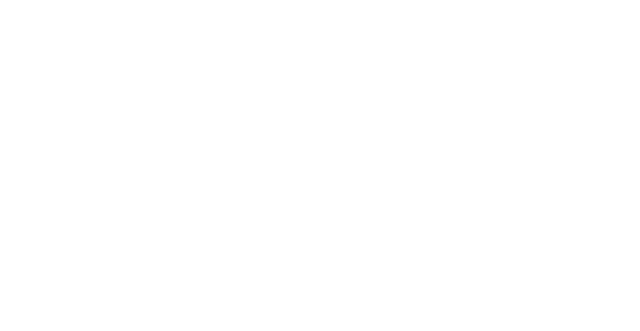
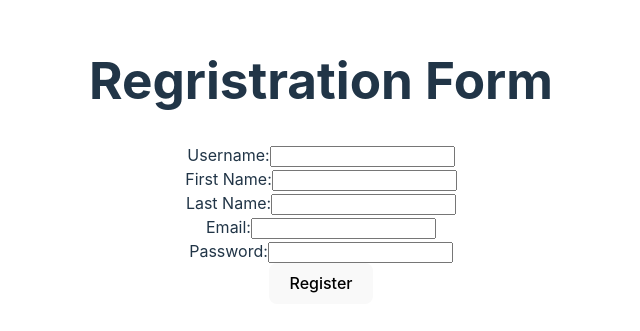
Before and after one commit to Gucci-Man/Capstone-II, a React (Vite) app in the folder frontend/: page /register in a window 1280 px wide. Before the commit this address had no page. Shown: the part 239-570 px from the top of the page, without its empty margins (319-959 px from the left). Built offline with nearby package versions, Linux system fonts and the light colour scheme.

Commit message:
add regristration form

```diff
--- a/frontend/src/RouteList.jsx
+++ b/frontend/src/RouteList.jsx
@@ -1,11 +1,13 @@
 import React from 'react';
 import { Routes, Route, Navigate, BrowserRouter } from 'react-router-dom';
 import WelcomePage from './routes/WelcomePage';
+import RegistrationForm from './routes/RegistrationForm';
 
 const RouteList = () => {
     return(
         <Routes>
             <Route path="/" element={<WelcomePage />} />
+            <Route path="/register" element={<RegistrationForm />}/>
         </Routes>
     )
 };
--- a/frontend/src/routes/LoginForm.jsx
+++ b/frontend/src/routes/LoginForm.jsx
@@ -19,11 +19,9 @@
     const handleSubmit = async (e) => {
         e.preventDefault();
         const { username, password } = formData;
-        /* alert(`Created user, ${username} w/ password ${password}`); */
-        /* setFormData(initialState); */
 
         try {
-            console.log(`username is ${username} and password is ${password}`)
+            /* console.log(`username is ${username} and password is ${password}`) */
             const response = await axios.post('http://localhost:3000/auth/login', {
                 username,
                 password
--- /dev/null
+++ b/frontend/src/routes/RegistrationForm.jsx
@@ -0,0 +1,113 @@
+import React, { useState } from 'react';
+import { Link, Navigate, useNavigate } from "react-router-dom";
+import axios from 'axios';
+
+const RegistrationForm = () => {
+    const [formData, setFormData] = useState({
+        username:'',
+        firstName:'',
+        lastName:'',
+        email:'',
+        password:'',
+});
+
+// error display
+const [errorMessages, setErrorMessages] = useState({});
+
+const navigate = useNavigate();
+
+const handleChange = (e) => {
+    const {name, value} = e.target;
+    setFormData({
+        ...formData,
+        [name]: value,
+    });
+};
+
+const handleSubmit = async (e) => {
+    e.preventDefault();
+
+    // Basic validation (add more robust validation)
+    const errors = {};
+
+    if (Object.keys(errors).length > 0) {
+        setErrorMessages(errors);
+        return;
+    }
+
+    try {
+        const response = await axios.post('localhost:3000/auth/register', formData);
+
+        if (response.status === 201) {
+            console.log('User registered!');
+            navigate('/'); // Redirect to home
+        }
+    } catch (err) {
+        console.log('Registration Error:', err);
+        // TODO: Handle specific errors, e.g., username exists
+    }
+};
+
+    return (
+        <div>
+            <h1>Regristration Form</h1>
+            <form onSubmit={handleSubmit}>
+            {errorMessages.username && <p className="error">{errorMessages.username}</p>}
+            <div>
+                <label htmlFor="username">Username:</label>
+                <input
+                    type="text"
+                    id="username"
+                    name="username"
+                    value={formData.username}
+                    onChange={handleChange}
+                />
+            </div>
+            <div>
+                <label htmlFor="first_name">First Name:</label>
+                <input
+                    type="text"
+                    id="first_name"
+                    name="first_name"
+                    value={formData.first_name}
+                    onChange={handleChange}
+                />
+            </div>
+            <div>
+                <label htmlFor="last_name">Last Name:</label>
+                <input
+                    type="text"
+                    id="last_name"
+                    name="last_name"
+                    value={formData.last_name}
+                    onChange={handleChange}
+                />
+            </div>
+            <div>
+                <label htmlFor="email">Email:</label>
+                <input
+                    type="email"
+                    id="email"
+                    name="email"
+                    value={formData.email}
+                    onChange={handleChange}
+                />
+            </div>
+            <div>
+                <label htmlFor="password">Password:</label>
+                <input
+                    type="password"
+                    id="password"
+                    name="password"
+                    value={formData.password}
+                    onChange={handleChange}
+                />
+            </div>
+            <button type="submit">Register</button>
+        </form>
+        </div>
+
+    );
+};
+
+export default RegistrationForm;
--- a/frontend/src/routes/WelcomePage.jsx
+++ b/frontend/src/routes/WelcomePage.jsx
@@ -7,7 +7,8 @@
     return (
         <div>
             <h1>Welcome!</h1>
-            <LoginForm></LoginForm>
+            <LoginForm />
+            <p>Don't have an account? <Link to="/register">Register</Link></p>
         </div>
     );
 }
```
Also changed, not shown: 2 other files (tests, documents, lock files or other folders).
